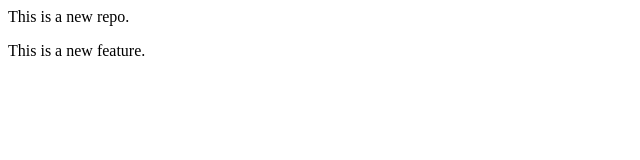
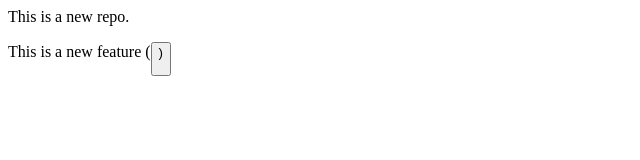
Before and after one commit to Satwik-user/localrepo, a plain HTML site: page index.html in a window 1280 px wide. Shown: the whole page, without its empty margins (0-640 px from the left). Drawn offline with Linux system fonts and the light colour scheme.

Commit message:
Add button

```diff
--- a/index.html
+++ b/index.html
@@ -1,2 +1,2 @@
 <p>This is a  new repo.</p>
-<p>This is a new feature.</p>
+<p>This is a new feature (<button>)</p>
```
